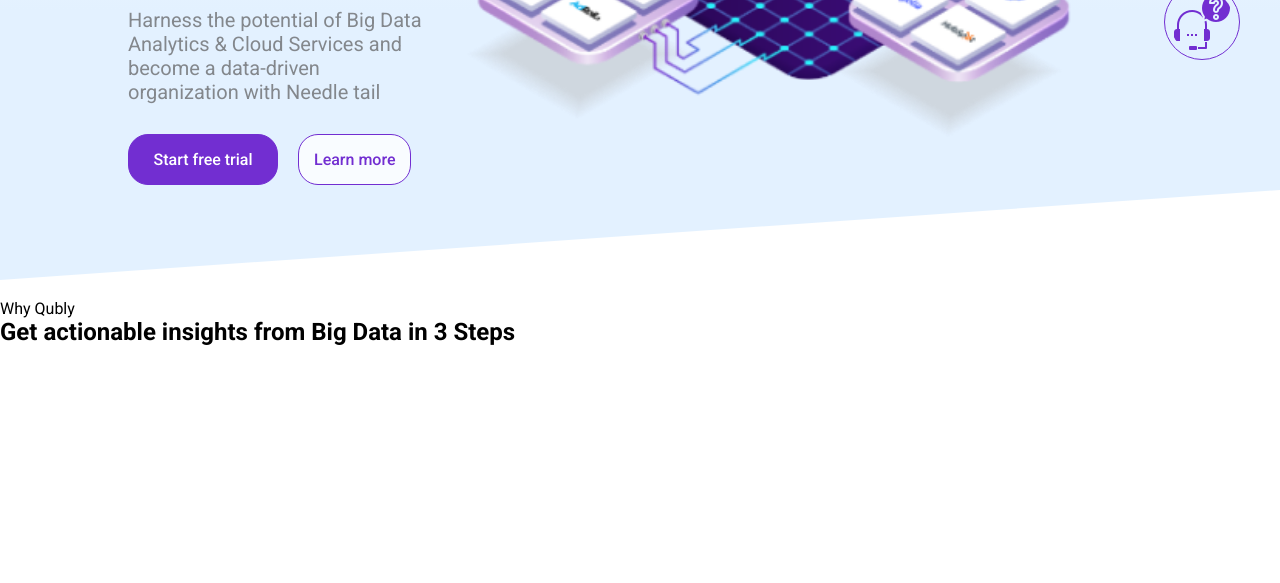
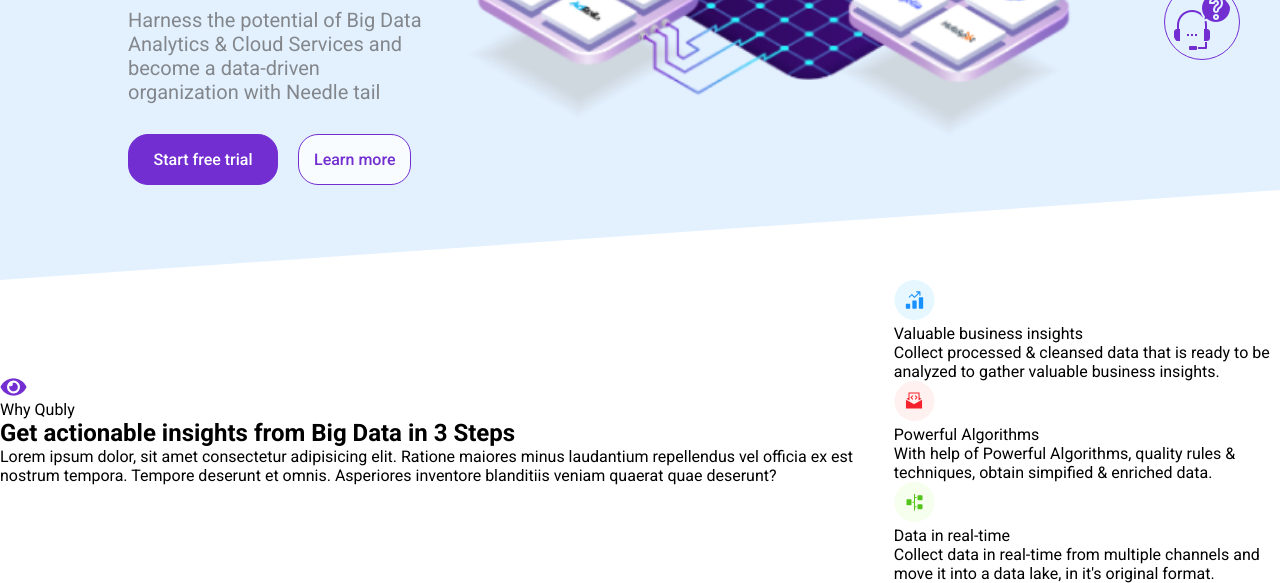
Before and after one commit to pankaj-kb/Ineuron-Project-12, a plain HTML site: page index.html in a window 1280 px wide. Shown: the part 620-1203 px from the top of the page. Before the commit the page ends 1023 px from the top, so only its background shows below. Drawn offline with Linux system fonts and the light colour scheme.

Commit message:
data filled for why section

```diff
--- a/CSS/styles.css
+++ b/CSS/styles.css
@@ -183,3 +183,11 @@
     padding: 5px;
     z-index: 5;
 }
+
+/* Why us */
+
+.why-us {
+    display: flex;
+    justify-content: center;
+    align-items: center;
+}
--- a/index.html
+++ b/index.html
@@ -49,27 +49,33 @@
     <section class="why-us">
         <div class="top-why">
             <div class="why-q">
-                <img src="" alt="">
+                <img src="./Assets/Icons/eye.png" alt="">
                 <p>Why Qubly</p>
             </div>
             <h1>Get actionable insights from Big Data in 3 Steps</h1>
-            <p></p>
+            <p>Lorem ipsum dolor, sit amet consectetur adipisicing elit. Ratione maiores minus laudantium repellendus
+                vel officia ex est nostrum tempora. Tempore deserunt et omnis. Asperiores inventore blanditiis veniam
+                quaerat quae deserunt?
+            </p>
         </div>
         <div class="bottom-section">
             <div class="why-items">
-                <img src="" alt="">
-                <p class="items-heading"></p>
-                <p class="items-details"></p>
+                <img src="./Assets/Images/chart-bar-33.svg" alt="">
+                <p class="items-heading">Valuable business insights</p>
+                <p class="items-details">Collect processed & cleansed data that is ready to be analyzed to gather
+                    valuable business insights.</p>
             </div>
             <div class="why-items">
-                <img src="" alt="">
-                <p class="items-heading"></p>
-                <p class="items-details"></p>
+                <img src="./Assets/Images/newsletter-dev.svg" alt="">
+                <p class="items-heading">Powerful Algorithms</p>
+                <p class="items-details">With help of Powerful Algorithms, quality rules & techniques, obtain simpified
+                    & enriched data.</p>
             </div>
             <div class="why-items">
-                <img src="" alt="">
-                <p class="items-heading"></p>
-                <p class="items-details"></p>
+                <img src="./Assets/Images/timeline.svg" alt="">
+                <p class="items-heading">Data in real-time</p>
+                <p class="items-details">Collect data in real-time from multiple channels and move it into a data lake,
+                    in it's original format.</p>
             </div>
         </div>
     </section>
```
Also changed, not shown: Assets/Icons/eye.png (renamed from Assets/Icons/Icon awesome-eye.png).
